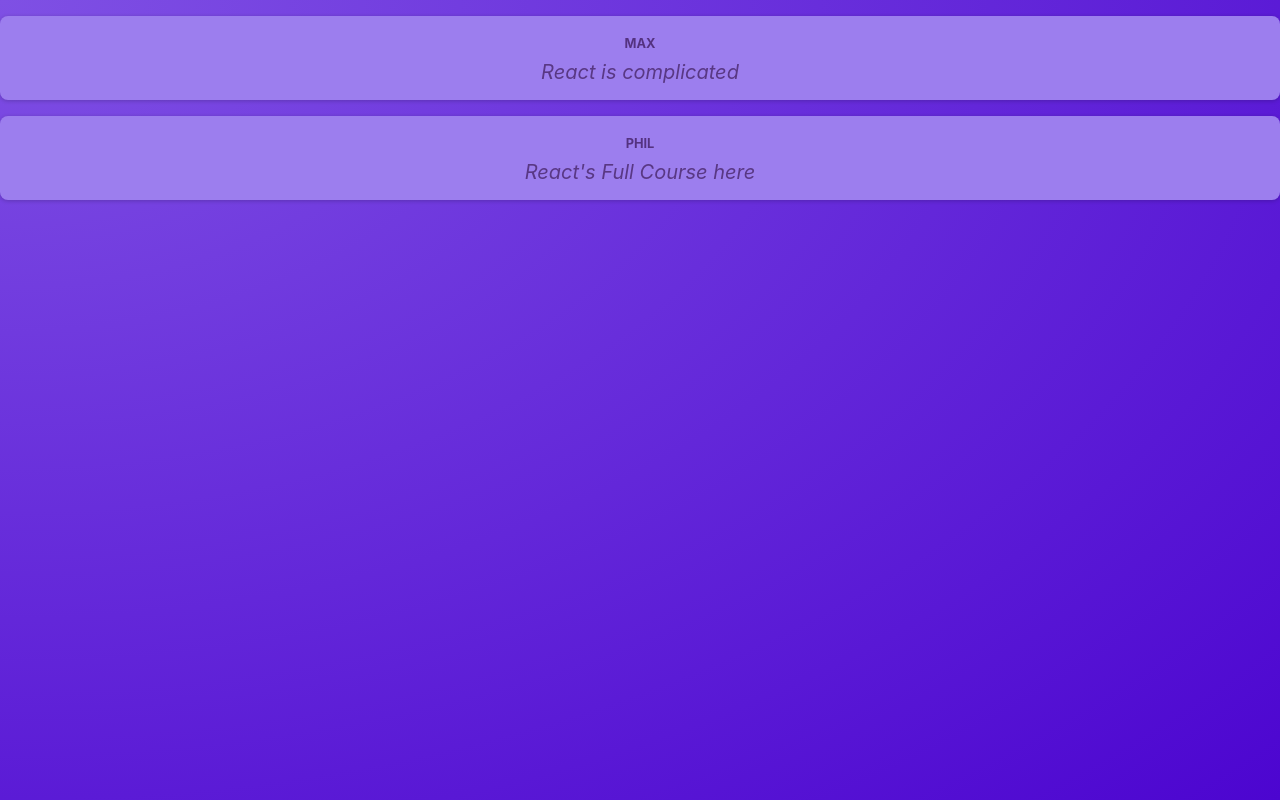
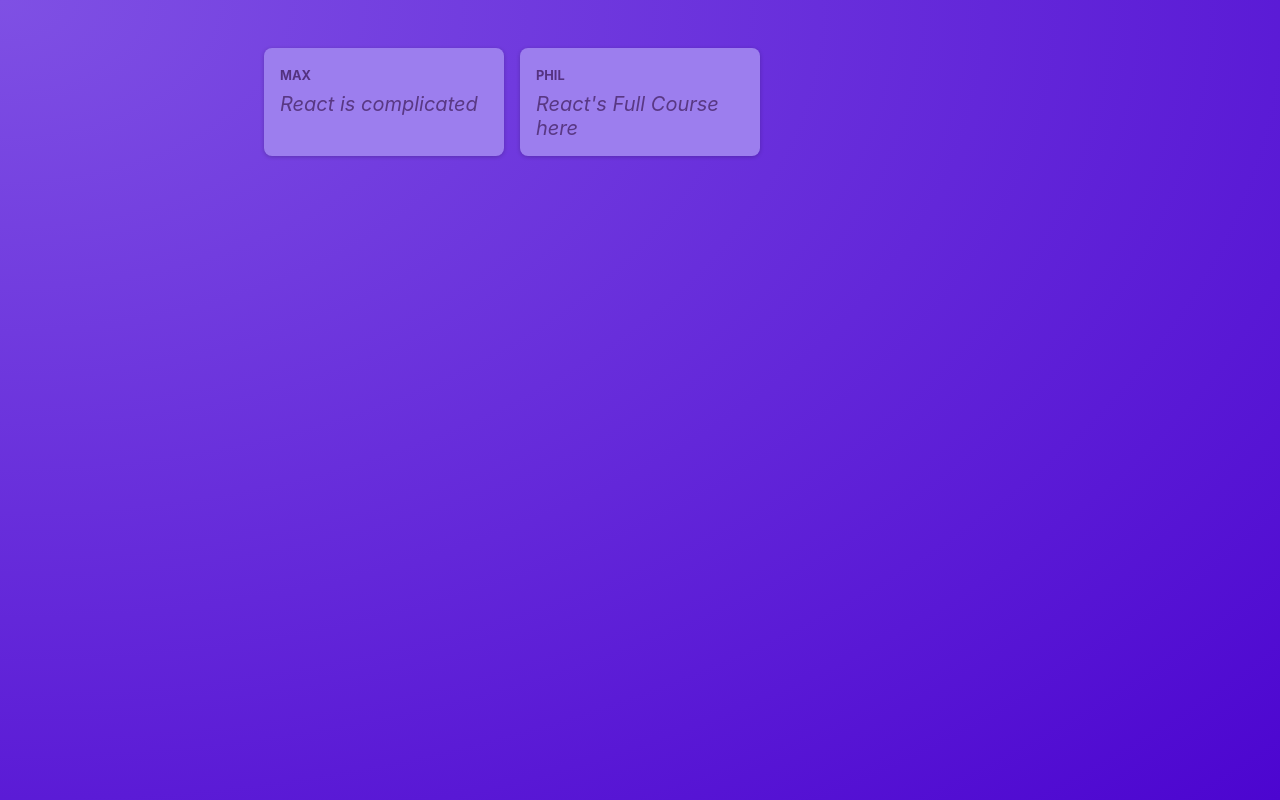
Before and after one commit to Philippe35507/max-react-router, a React (Vite) app: page / in a window 1280 px wide. Built offline with nearby package versions, Linux system fonts and the light colour scheme.

Commit message:
Custom Component: Postslist.jsx

```diff
--- a/src/App.jsx
+++ b/src/App.jsx
@@ -1,10 +1,9 @@
-import Post from "./components/Post";
+import PostsList from "./components/PostsList";
 
 function App() {
   return (
     <main>
-      <Post author="Max" body="React is complicated" />
-      <Post author="Phil" body="React's Full Course here" />
+      <PostsList />
     </main>
   );
 }
--- a/src/components/Post.jsx
+++ b/src/components/Post.jsx
@@ -2,10 +2,10 @@
 
 function Post(props) {
   return (
-    <div className={classes.post}>
+    <li className={classes.post}>
       <p className={classes.author}>{props.author} </p>
       <p className={classes.text}>{props.body}</p>
-    </div>
+    </li>
   );
 }
 
--- /dev/null
+++ b/src/components/PostsList.jsx
@@ -0,0 +1,13 @@
+import Post from "./Post";
+import classes from "./PostsList.module.css";
+
+function PostsList() {
+  return (
+    <ul className={classes.posts}>
+      <Post author="Max" body="React is complicated" />
+      <Post author="Phil" body="React's Full Course here" />
+    </ul>
+  );
+}
+
+export default PostsList;
--- /dev/null
+++ b/src/components/PostsList.module.css
@@ -0,0 +1,10 @@
+.posts {
+  list-style: none;
+  max-width: 50rem;
+  margin: 1rem auto;
+  padding: 1rem 0;
+  display: grid;
+  gap: 1rem;
+  grid-template-columns: repeat(3, 30%);
+  justify-content: center;
+}
--- a/src/index.css
+++ b/src/index.css
@@ -18,6 +18,5 @@
 
 body {
   margin: 0;
-  text-align: center;
   color: #e6ddf9;
 }
```
